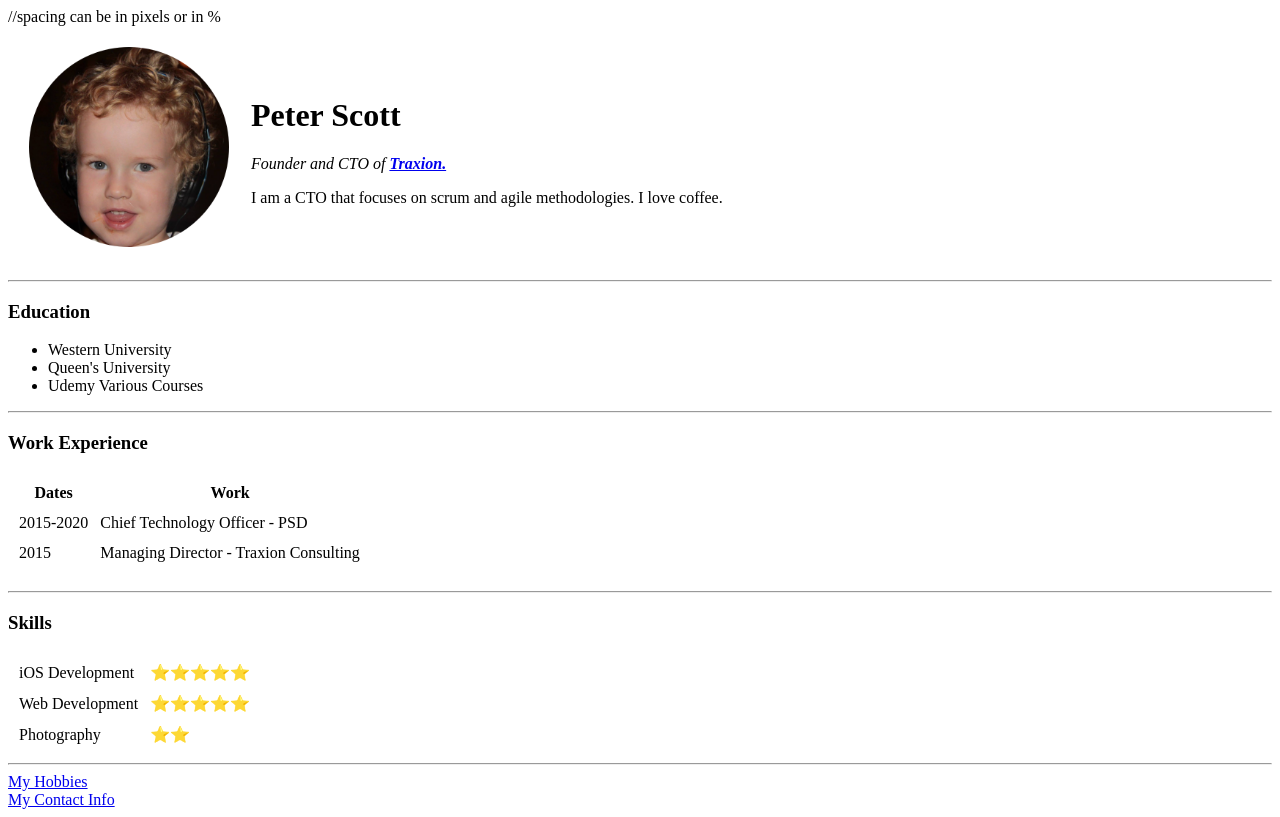
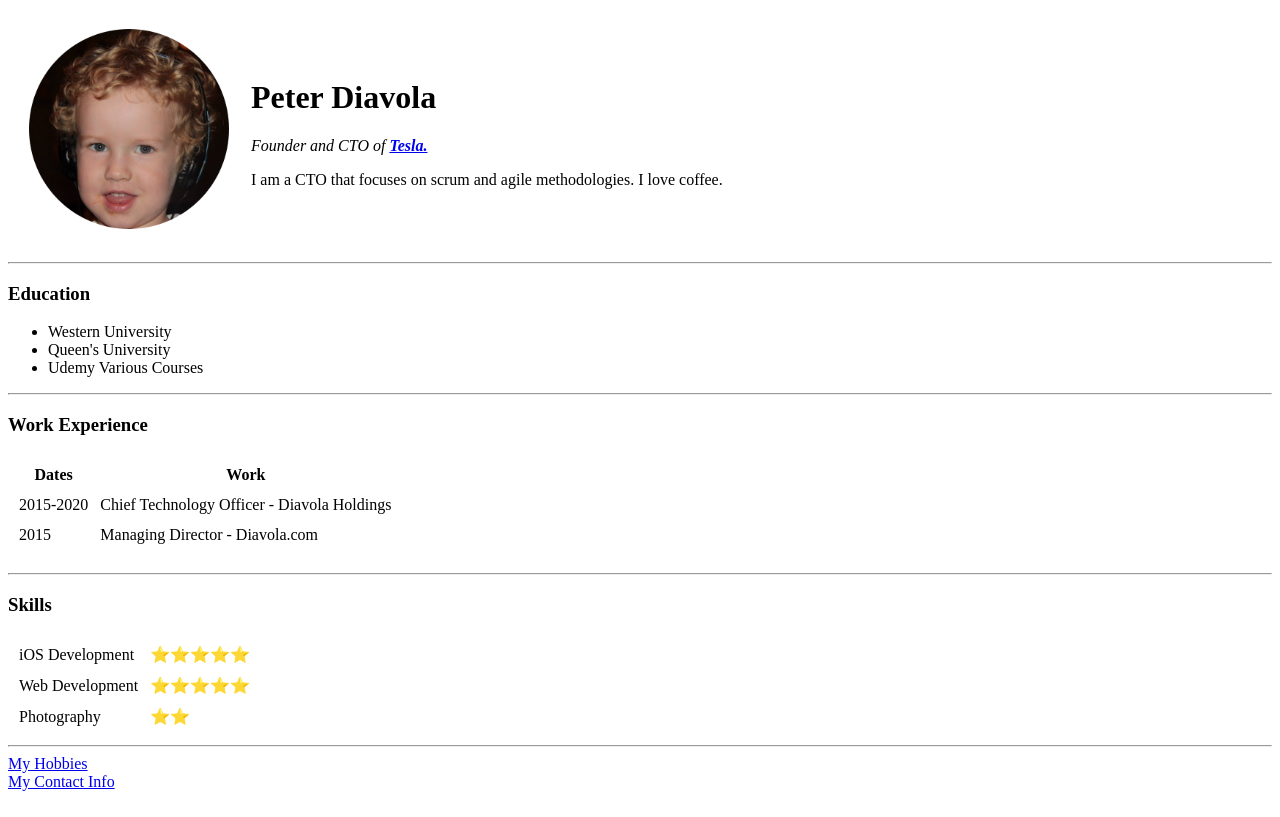
Before and after one commit to bigdaddymaj/cv, a plain HTML site: page index.html in a window 1280 px wide. Drawn offline with Linux system fonts and the light colour scheme.

Commit message:
added to make anonymous - update 2

```diff
--- a/index.html
+++ b/index.html
@@ -7,11 +7,11 @@
 </head>
 
 <body>
-  <table cellspacing=20>  //spacing can be in pixels or in %
+  <table cellspacing=20>  <!--spacing can be in pixels or in % -->
     <tr>
       <td>  <img width="200" height="200" src="dboogie_circle.png" alt="a photo of Peter"></td>
-      <td>  <h1>Peter Scott</h1>
-        <p><em>Founder and CTO of <strong><a href="https://www.linkedin.com">Traxion.</a></strong></em></p>
+      <td>  <h1>Peter Diavola</h1>
+        <p><em>Founder and CTO of <strong><a href="https://www.linkedin.com">Tesla.</a></strong></em></p>
         <p>I am a CTO that focuses on scrum and agile methodologies.  I love coffee.</p></td>
     </tr>
   </table>
@@ -36,11 +36,11 @@
     <tbody>
       <tr>
         <td>2015-2020</td>
-        <td>Chief Technology Officer - PSD</td>
+        <td>Chief Technology Officer - Diavola Holdings</td>
       </tr>
       <tr>
         <td>2015</td>
-        <td>Managing Director - Traxion Consulting</td>
+        <td>Managing Director - Diavola.com</td>
       </tr>
     </tbody>
     <tfoot>
```
Also changed, not shown: contactme.html (+4 -4 lines).
